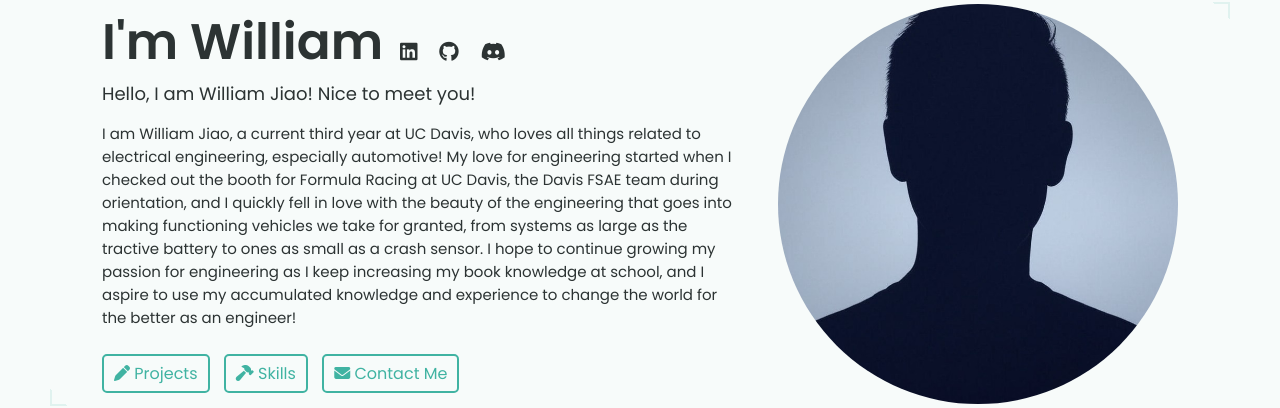
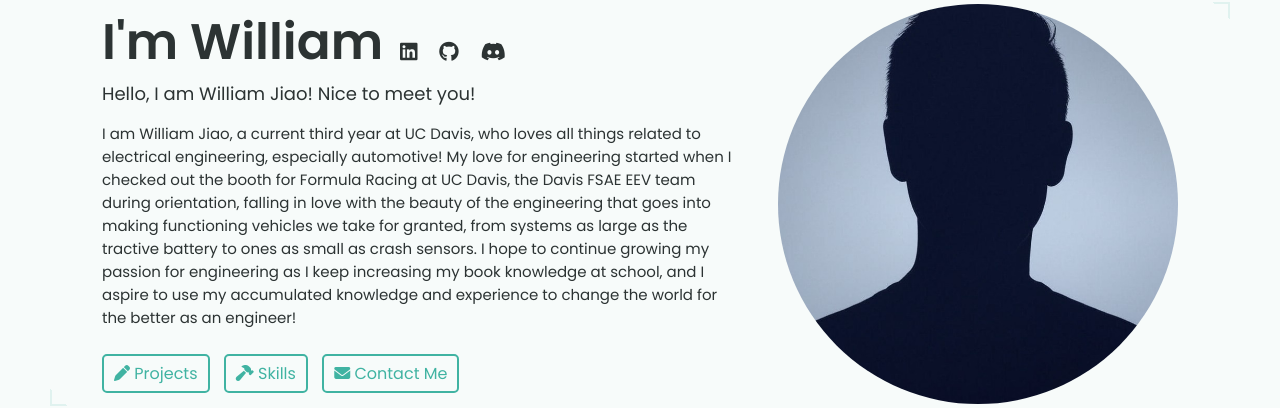
Before and after one commit to WillyWonky967/WillyWonky967.github.io, a Jekyll site: the page built from index.html, in a window 1280 px wide and 900 px high. Shown: the part 128-536 px from the top of the window. Built offline with Jekyll 4.4.1, drawn with Linux system fonts in a browser that asks for light colours.

```diff
--- a/_config.yml
+++ b/_config.yml
@@ -10,17 +10,17 @@
 title: William Jiao's Portfolio # This is what shows up in the tab of the browser
 
 
-
 # Hero Section
 name: William Jiao
 headline: Hello, I am William Jiao! Nice to meet you!
 description: >- # dont remove this line. this will ignore all new lines until the next section
   I am William Jiao, a current third year at UC Davis, who loves all things related to electrical engineering, especially automotive!
-  My love for engineering started when I checked out the booth for Formula Racing at UC Davis, the Davis FSAE team during orientation,
-  and I quickly fell in love with the beauty of the engineering that goes into making functioning vehicles we take for granted, from
-  systems as large as the tractive battery to ones as small as a crash sensor. I hope to continue growing my passion for engineering as
+  My love for engineering started when I checked out the booth for Formula Racing at UC Davis, the Davis FSAE EEV team during orientation,
+  falling in love with the beauty of the engineering that goes into making functioning vehicles we take for granted, from
+  systems as large as the tractive battery to ones as small as crash sensors. I hope to continue growing my passion for engineering as
   I keep increasing my book knowledge at school, and I aspire to use my accumulated knowledge and experience to change the world for the
   better as an engineer!
+
 
 # Place your profile image in /assets/images/profile-image/folder and edit the file name
 profile_image: ./assets/images/profile-image/avatar.jpeg
```
Also changed, not shown: _projects/TelemNode/index.md (+3 -0 lines).
